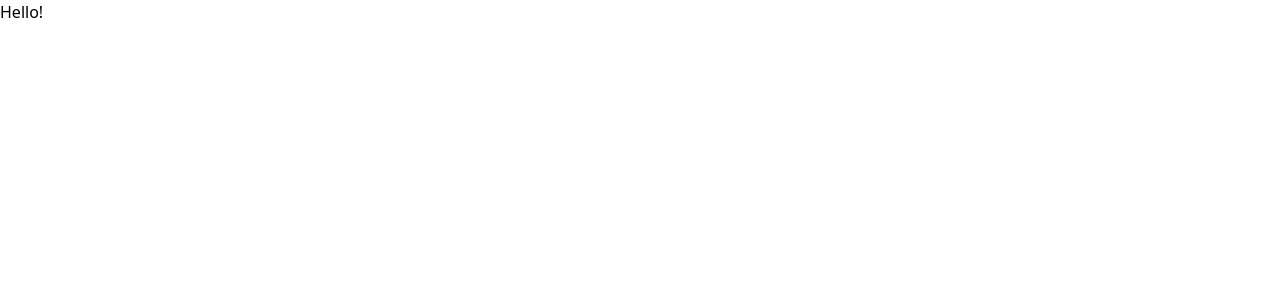
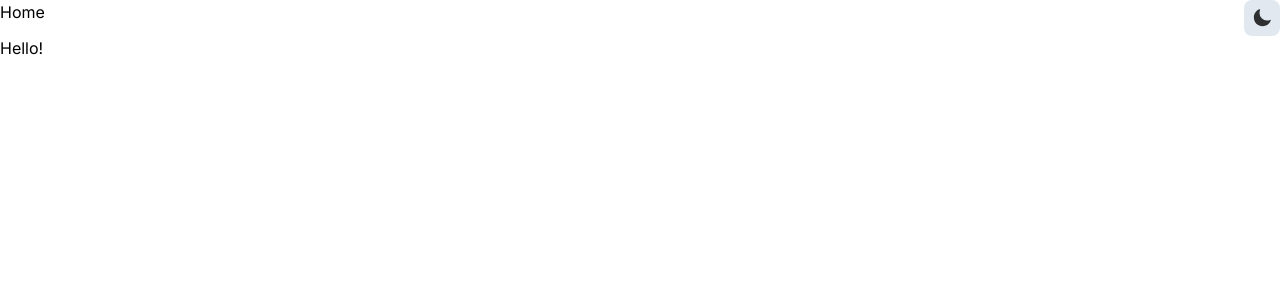
Before and after one commit to markslorach/portfolio_website, a Next.js app: page / in a window 1280 px wide. Shown: the top 300 px of the page. Built offline with nearby package versions, Linux system fonts and the light colour scheme.

Commit message:
added theme switcher

```diff
--- /dev/null
+++ b/app/NavBar.tsx
@@ -0,0 +1,15 @@
+import Link from "next/link";
+
+// Components
+import ThemeButton from "./components/ThemeButton";
+
+const NavBar = () => {
+  return (
+    <div className="flex justify-between">
+      <Link href="/">Home</Link>
+      <ThemeButton />
+    </div>
+  );
+};
+
+export default NavBar;
--- /dev/null
+++ b/app/components/ThemeButton.tsx
@@ -0,0 +1,36 @@
+"use client";
+import { useState, useEffect } from "react";
+import { useTheme } from "next-themes";
+
+// Icons
+import { SunIcon, MoonIcon } from "@heroicons/react/24/solid";
+
+const ThemeButton = () => {
+  const { resolvedTheme, setTheme } = useTheme();
+  const [mounted, setMounted] = useState(false);
+
+  useEffect(() => setMounted(true), []);
+
+  const toggleTheme = () => {
+    setTheme(resolvedTheme === "dark" ? "light" : "dark");
+  };
+
+  if (!mounted) return null;
+
+  return (
+    <button
+      aria-label="Toggle Theme"
+      type="button"
+      className="p-2 rounded-lg bg-slate-200"
+      onClick={toggleTheme}
+    >
+      {resolvedTheme === "dark" ? (
+        <SunIcon className="h-5 w-5 text-black/80" />
+      ) : (
+        <MoonIcon className="h-5 w-5 text-black/80" />
+      )}
+    </button>
+  );
+};
+
+export default ThemeButton;
--- a/app/layout.tsx
+++ b/app/layout.tsx
@@ -1,6 +1,10 @@
 import type { Metadata } from "next";
 import { Inter } from "next/font/google";
 import "./globals.css";
+
+// Components
+import NavBar from "./NavBar";
+import Providers from "./providers";
 
 const inter = Inter({ subsets: ["latin"] });
 
@@ -11,14 +15,20 @@ export const metadata: Metadata = {
 
 export default function RootLayout({
   children,
-}: {
-  children: React.ReactNode
-}) {
+}: Readonly<{
+  children: React.ReactNode;
+}>) {
   return (
-    <html lang="en">
-      <body>
-        <main>{children}</main>
+    <html lang="en" suppressHydrationWarning>
+      <body className={inter.className}>
+        <Providers>
+          <header>
+            <NavBar />
+          </header>
+          <main>{children}</main>
+          <footer></footer>
+        </Providers>
       </body>
     </html>
-  )
+  );
 }
--- /dev/null
+++ b/app/providers.tsx
@@ -0,0 +1,8 @@
+"use client";
+import { ThemeProvider } from "next-themes";
+
+const Providers = ({ children }: { children: any }) => {
+  return <ThemeProvider attribute="class">{children}</ThemeProvider>;
+};
+
+export default Providers;
--- a/tailwind.config.ts
+++ b/tailwind.config.ts
@@ -6,6 +6,7 @@ const config: Config = {
     "./components/**/*.{js,ts,jsx,tsx,mdx}",
     "./app/**/*.{js,ts,jsx,tsx,mdx}",
   ],
+  darkMode: "class",
   theme: {
     extend: {},
   },
```
Also changed, not shown: package.json (+7 -5 lines), 1 other file (tests, documents, lock files or other folders).
